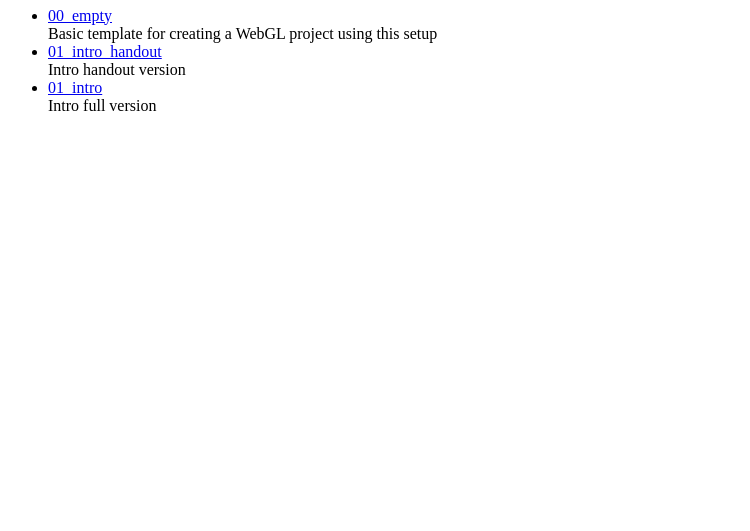
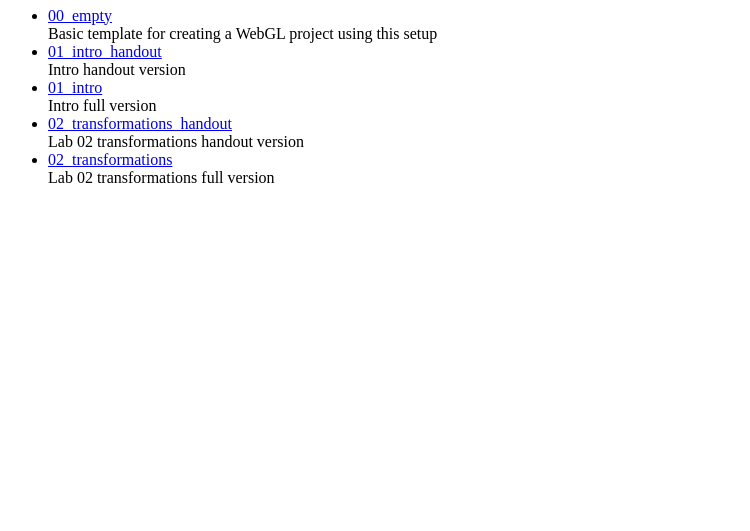
Before and after one commit to szmarkiewicz/cg_labs, a plain HTML site: page index.html in a window 1280 px wide. Shown: the part 269-800 px from the top of the page, without its empty margins (0-750 px from the left). Drawn offline with Linux system fonts and the light colour scheme.

Commit message:
CG Lab2 HTML Update

```diff
--- a/index.html
+++ b/index.html
@@ -26,6 +26,12 @@
       <li><a href="./01_intro/">01_intro</a><br>
         Intro full version
       </li>
+      <li><a href="./02_transformations_handout/">02_transformations_handout</a><br>
+        Lab 02 transformations handout version
+      </li>
+      <li><a href="./02_transformations/">02_transformations</a><br>
+        Lab 02 transformations full version
+      </li>
     </ul>
 </body>
 </html>
```
